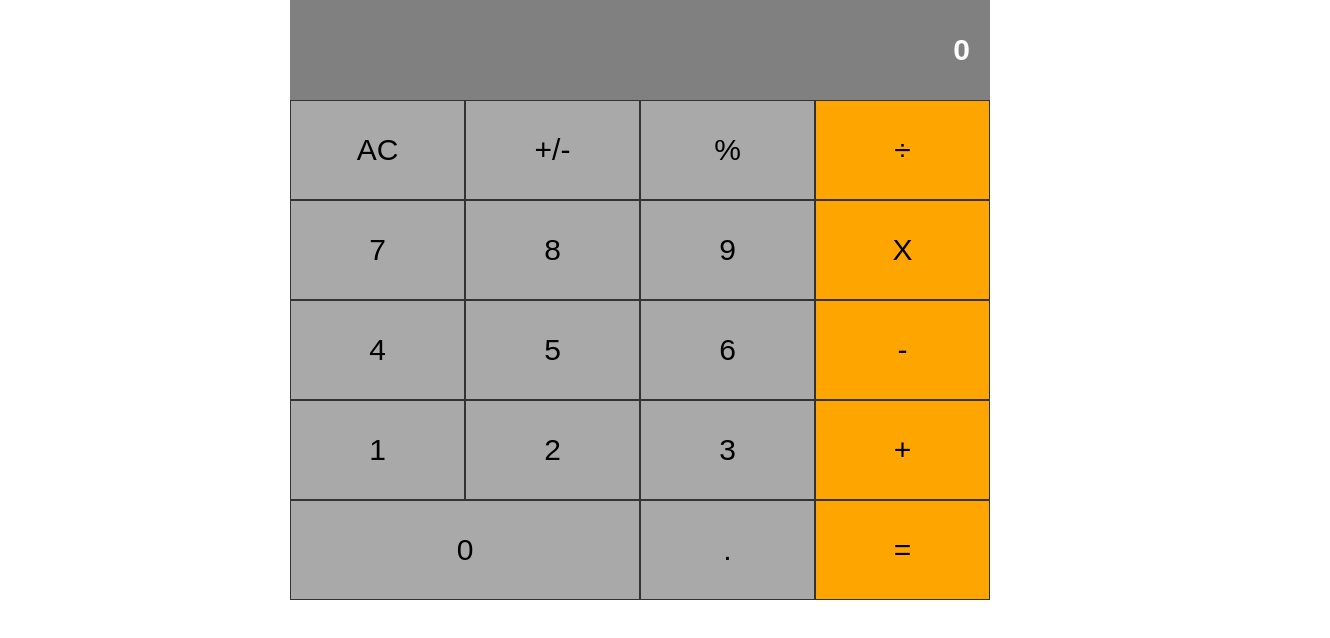
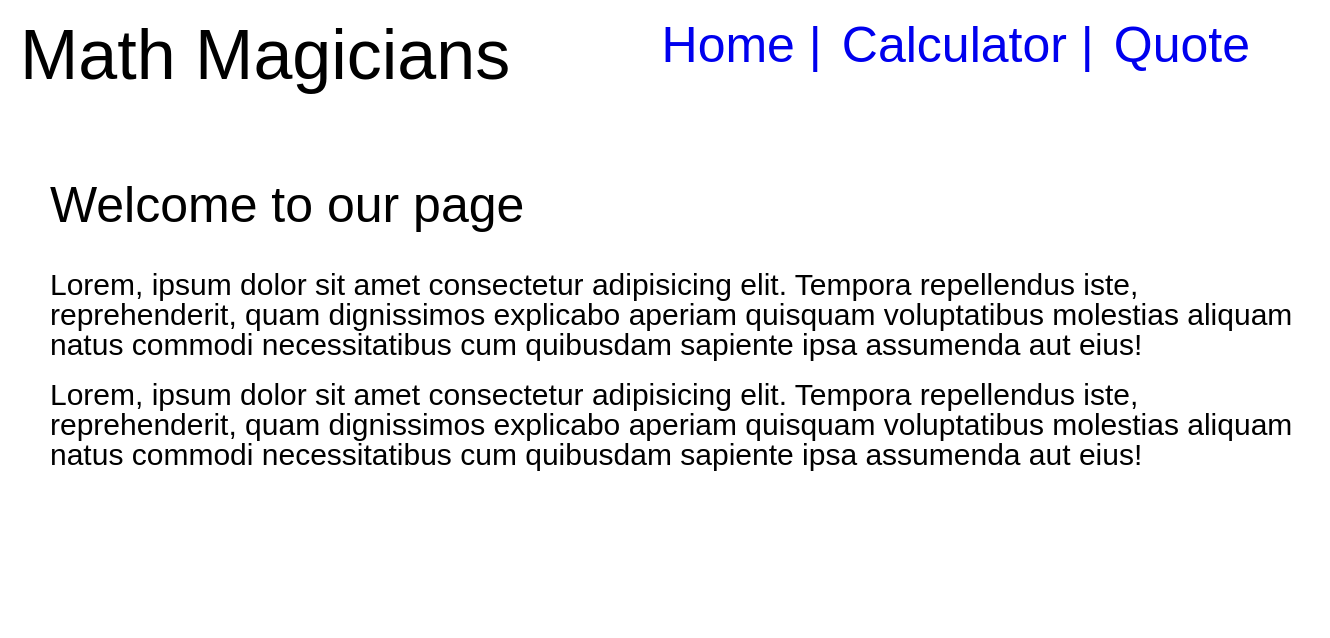
Before and after one commit to ozovalihasan/react-calculator, a React (Create React App) app: page / in a window 1280 px wide. Shown: the top 638 px of the page, 1330 px wide, since content can reach past the window. Built offline with nearby package versions, Linux system fonts and the light colour scheme.

Commit message:
Add rest part of the website

```diff
--- a/package.json
+++ b/package.json
@@ -11,6 +11,7 @@
     "prop-types": "^15.7.2",
     "react": "^17.0.1",
     "react-dom": "^17.0.1",
+    "react-router-dom": "^5.2.0",
     "react-scripts": "4.0.0",
     "web-vitals": "^0.2.4"
   },
--- a/src/component/App.js
+++ b/src/component/App.js
@@ -17,8 +17,11 @@ const App = () => {
 
   return (
     <div className="app main">
-      <Display next={next} total={total} operation={operation} />
-      <ButtonPanel clickHandler={handleClick} />
+      <div className="app title">Let&apos;s do some math</div>
+      <div className="app calculator">
+        <Display next={next} total={total} operation={operation} />
+        <ButtonPanel clickHandler={handleClick} />
+      </div>
     </div>
   );
 };
--- /dev/null
+++ b/src/component/Home.js
@@ -0,0 +1,20 @@
+import React from 'react';
+
+const Home = () => (
+  <div className="home main">
+    <div className="home title">Welcome to our page</div>
+    <div className="home subtitle">
+      Lorem, ipsum dolor sit amet consectetur adipisicing elit. Tempora
+      repellendus iste, reprehenderit, quam dignissimos explicabo aperiam
+      quisquam voluptatibus molestias aliquam natus commodi necessitatibus cum
+      quibusdam sapiente ipsa assumenda aut eius!
+    </div>
+    <div className="home subtitle">
+      Lorem, ipsum dolor sit amet consectetur adipisicing elit. Tempora
+      repellendus iste, reprehenderit, quam dignissimos explicabo aperiam
+      quisquam voluptatibus molestias aliquam natus commodi necessitatibus cum
+      quibusdam sapiente ipsa assumenda aut eius!
+    </div>
+  </div>
+);
+export default Home;
--- /dev/null
+++ b/src/component/Navbar.js
@@ -0,0 +1,20 @@
+import React from 'react';
+import { Link } from 'react-router-dom';
+
+const Navbar = () => (
+  <div className="navbar main">
+    <ul className="navbar container">
+      <h2 className="navbar title"> Math Magicians</h2>
+      <li>
+        <Link to="/">Home |</Link>
+      </li>
+      <li>
+        <Link to="/calculator">Calculator |</Link>
+      </li>
+      <li>
+        <Link to="/quote">Quote</Link>
+      </li>
+    </ul>
+  </div>
+);
+export default Navbar;
--- /dev/null
+++ b/src/component/Quote.js
@@ -0,0 +1,9 @@
+import React from 'react';
+
+const Quote = () => (
+  <div className="quote main">
+    Mathematics is not about numbers, equations, computations, or algorithms: it
+    is about understanding. –William Paul Thurston
+  </div>
+);
+export default Quote;
--- /dev/null
+++ b/src/component/Routes.js
@@ -0,0 +1,19 @@
+import React from 'react';
+import { BrowserRouter, Switch, Route } from 'react-router-dom';
+import App from './App';
+import Home from './Home';
+import Navbar from './Navbar';
+import Quote from './Quote';
+
+const Routes = () => (
+  <BrowserRouter>
+    <Navbar />
+    <Switch>
+      <Route exact path="/" component={Home} />
+      <Route exact path="/calculator" component={App} />
+      <Route exact path="/quote" component={Quote} />
+    </Switch>
+  </BrowserRouter>
+);
+
+export default Routes;
--- a/src/index.js
+++ b/src/index.js
@@ -1,6 +1,6 @@
 import React from 'react';
 import ReactDOM from 'react-dom';
-import App from './component/App';
+import Routes from './component/Routes';
 import './style/index.scss';
 
-ReactDOM.render(<App />, document.getElementById('root'));
+ReactDOM.render(<Routes />, document.getElementById('root'));
--- a/src/style/_app.scss
+++ b/src/style/_app.scss
@@ -1,9 +1,17 @@
 .app {
   &.main {
     display: flex;
+    width: 100%;
+  }
+  &.title {
+    flex-grow: 1;
+    font-size: 50px;
+    padding: 50px;
+  }
+  &.calculator {
+    display: flex;
     width: 700px;
     flex-direction: column;
-    margin-left: auto;
-    margin-right: auto;
+    flex-shrink: 0;
   }
 }
--- /dev/null
+++ b/src/style/_home.scss
@@ -0,0 +1,17 @@
+.home {
+  &.main {
+    margin: 50px;
+    display: flex;
+    width: 100%;
+    flex-direction: column;
+  }
+
+  &.title {
+    margin-bottom: 30px;
+    font-size: 50px;
+  }
+  &.subtitle {
+    font-size: 30px;
+    margin: 10px 0;
+  }
+}
--- /dev/null
+++ b/src/style/_navbar.scss
@@ -0,0 +1,22 @@
+.navbar {
+  &.main {
+    width: 100%;
+    display: flex;
+  }
+
+  &.container {
+    width: 100%;
+    display: flex;
+    justify-content: right;
+    padding: 20px 20px 40px 20px;
+    font-size: 50px;
+
+    .title {
+      margin-right: auto;
+      font-size: 70px;
+    }
+    li {
+      margin: 0 10px;
+    }
+  }
+}
--- /dev/null
+++ b/src/style/_quote.scss
@@ -0,0 +1,5 @@
+.quote {
+  &.main {
+    margin: 100px 50px;
+  }
+}
--- a/src/style/index.scss
+++ b/src/style/index.scss
@@ -8,8 +8,14 @@ html {
 * {
   box-sizing: border-box;
 }
+a {
+  text-decoration: none;
+}
 
 @import './app';
 @import './button';
 @import './button-panel';
 @import './display';
+@import './quote';
+@import './navbar';
+@import './home';
```
Also changed, not shown: 1 other file (tests, documents, lock files or other folders).
